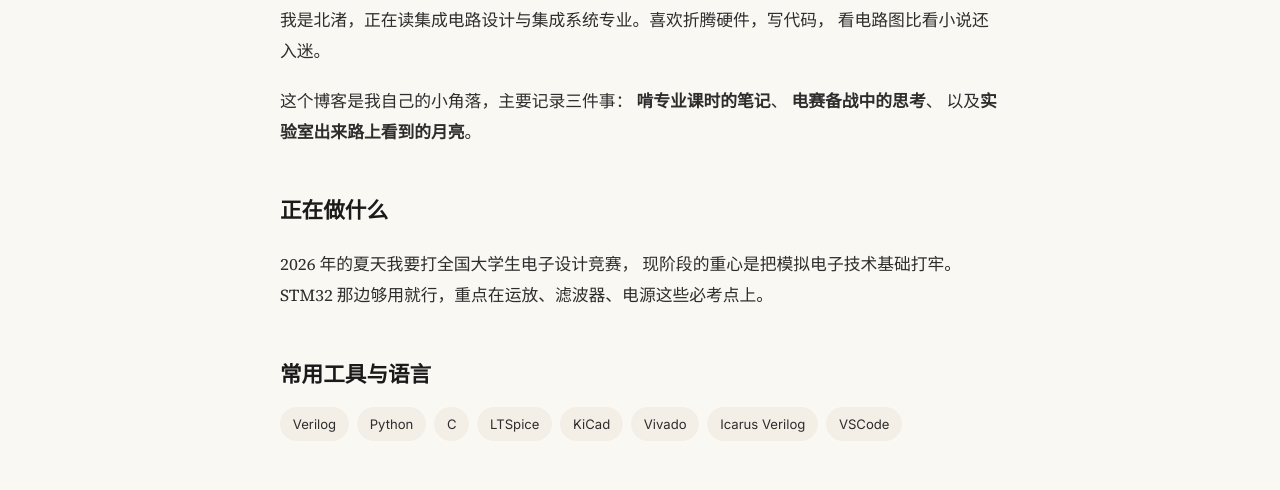
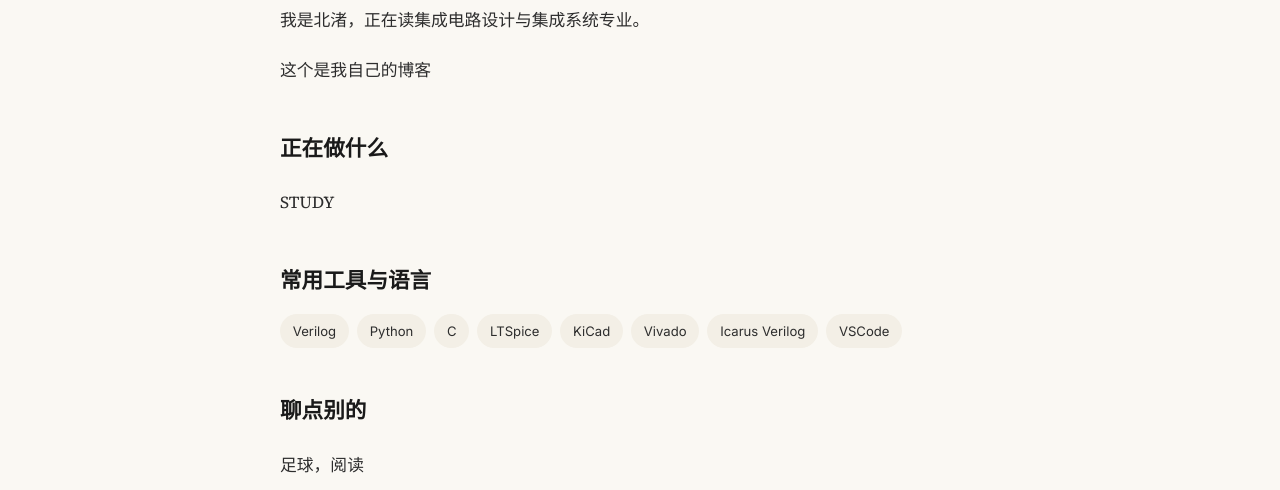
Before and after one commit to caoojon83193939-arch/my-website, an Astro site: page /about in a window 1280 px wide. Shown: the part 233-723 px from the top of the page. Built offline with nearby package versions, Linux system fonts and the light colour scheme; Astro itself is replaced by a stand-in of ours.

Commit message:
Update about.astro

```diff
--- a/src/pages/about.astro
+++ b/src/pages/about.astro
@@ -8,21 +8,15 @@ import BaseLayout from '../layouts/BaseLayout.astro';
     <h1>关于北渚</h1>
     <div class="about-body">
       <p>
-        我是北渚，正在读集成电路设计与集成系统专业。喜欢折腾硬件，写代码，
-        看电路图比看小说还入迷。
+        我是北渚，正在读集成电路设计与集成系统专业。
       </p>
       <p>
-        这个博客是我自己的小角落，主要记录三件事：
-        <strong>啃专业课时的笔记</strong>、
-        <strong>电赛备战中的思考</strong>、
-        以及<strong>实验室出来路上看到的月亮</strong>。
-      </p>
+        这个是我自己的博客
+
 
       <h2>正在做什么</h2>
       <p>
-        2026 年的夏天我要打全国大学生电子设计竞赛，
-        现阶段的重心是把模拟电子技术基础打牢。
-        STM32 那边够用就行，重点在运放、滤波器、电源这些必考点上。
+       STUDY
       </p>
 
       <h2>常用工具与语言</h2>
@@ -39,8 +33,7 @@ import BaseLayout from '../layouts/BaseLayout.astro';
 
       <h2>聊点别的</h2>
       <p>
-        如果你也在啃模电、做 FPGA、备战电赛，或者纯粹想唠唠生活，
-        欢迎在 GitHub 上来找我。
+      足球，阅读
       </p>
 
       <div class="about-links">
```
